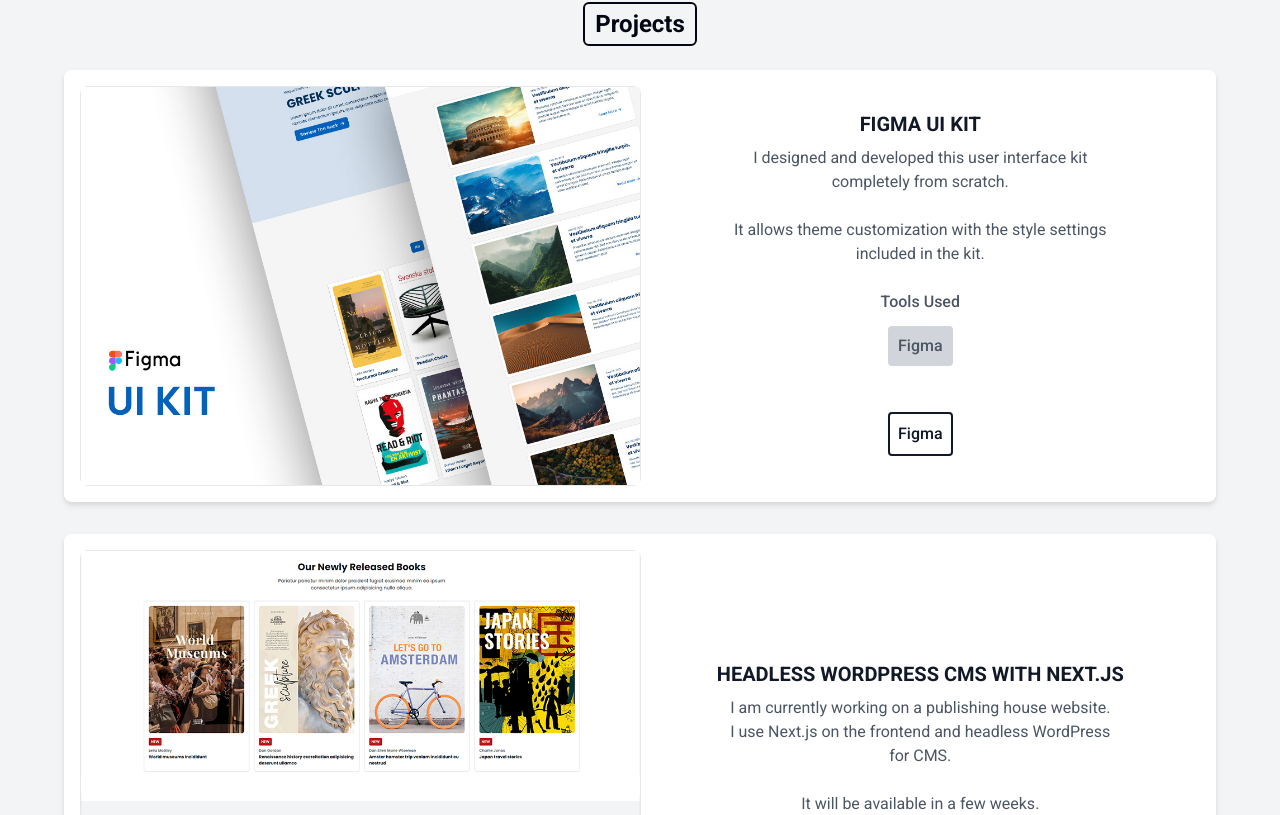
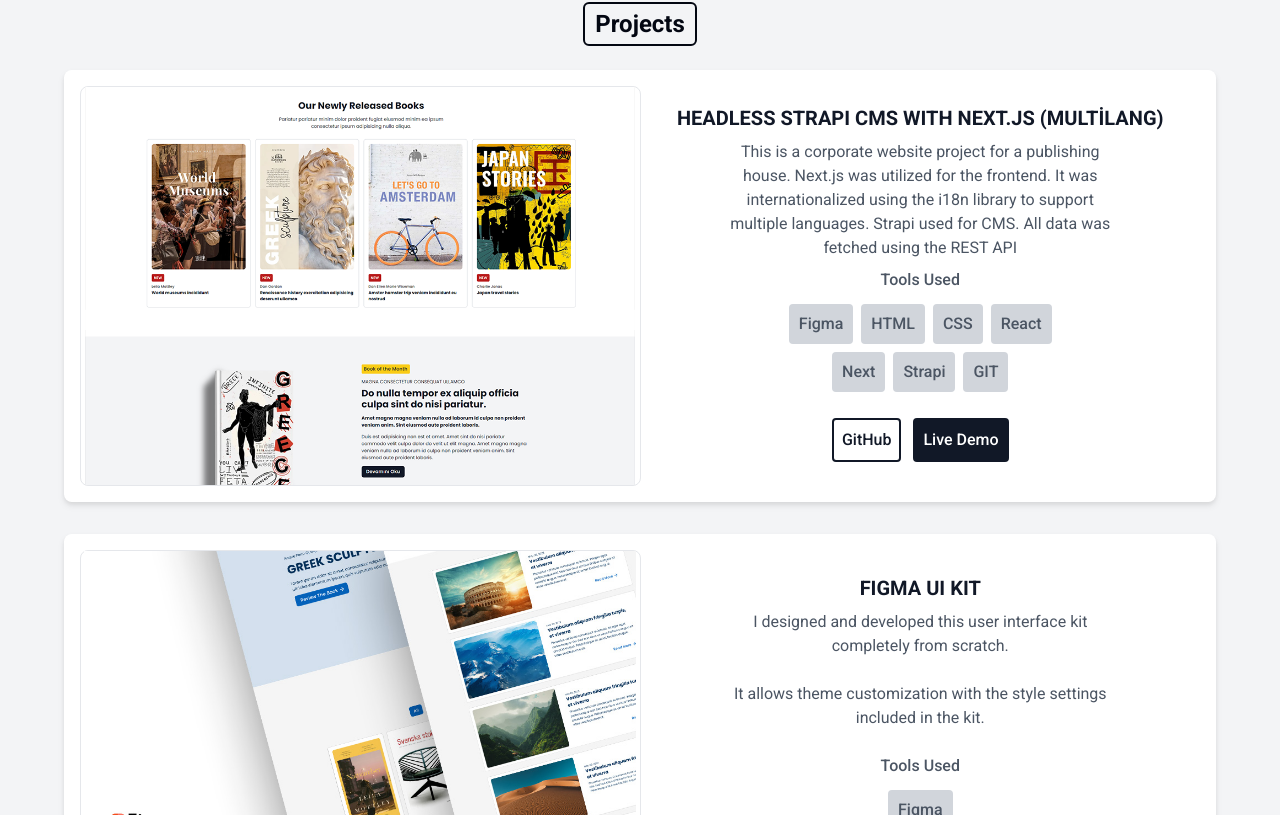
Before and after one commit to ahmet-dgn/portfolio-project, a Next.js app: page / in a window 1280 px wide. Shown: the part 1525-2340 px from the top of the page. Built offline with nearby package versions, Linux system fonts and the light colour scheme.

Commit message:
New project added

```diff
--- a/components/projects.js
+++ b/components/projects.js
@@ -1,9 +1,5 @@
 import Image from "next/image";
 import Link from "next/link";
-import Card from "./ui/card";
-
-import container from "./ui/container";
-import Container from "./ui/container";
 
 export default function Projects() {
   return (
@@ -16,13 +12,76 @@
       </p>
       <div className="space-y-8 w-full flex justify-center  items-center flex-col">
         <div className="p-4  rounded-lg bg-white drop-shadow-md flex  w-full max-w-6xl flex-col lg:flex-row">
-          <div className="relative w-full min-h-[300px] sm:min-h-[400px] border-gray-200 border rounded-lg">
+          <div className="relative w-full min-h-[250px] sm:min-h-[400px] border-gray-200 border rounded-lg">
+            <Image
+              src="/images/publishing_house.png"
+              fill
+              alt="Coffe Shop Project"
+              title="Coffe Shop Project"
+              className="rounded object-contain  "
+            />
+          </div>
+          <div className="flex flex-col items-center justify-center  text-center min-h-[400px] w-full">
+            <p className="text-h5 mb-2 uppercase font-bold text-gray-900">
+              {" "}
+              Headless Strapı CMS WIth Next.js (Multilang)
+            </p>
+            <p className="mb-2 max-w-sm text-gray-600 ">
+              This is a corporate website project for a publishing house.
+              Next.js was utilized for the frontend. It was internationalized
+              using the i18n library to support multiple languages. Strapi used
+              for CMS. All data was fetched using the REST API
+            </p>
+            <p className="text- font-medium mb-2 text-gray-600 ">Tools Used</p>
+            <div className="max-w-xs flex flex-wrap justify-center mb-4">
+              <p className="p-2.5 bg-gray-300 text-gray-600 font-medium leading-5 rounded m-1">
+                Figma
+              </p>
+              <p className="p-2.5 bg-gray-300 text-gray-600 font-medium leading-5 rounded m-1">
+                HTML
+              </p>
+              <p className="p-2.5 bg-gray-300 text-gray-600 font-medium leading-5 rounded m-1">
+                CSS
+              </p>
+              <p className="p-2.5 bg-gray-300 text-gray-600 font-medium leading-5 rounded m-1">
+                React
+              </p>
+              <p className="p-2.5 bg-gray-300 text-gray-600 font-medium leading-5 rounded m-1">
+                Next
+              </p>
+              <p className="p-2.5 bg-gray-300 text-gray-600 font-medium leading-5 rounded m-1">
+                Strapi
+              </p>
+              <p className="p-2.5 bg-gray-300 text-gray-600 font-medium leading-5 rounded m-1">
+                GIT
+              </p>
+            </div>
+            <div className="flex flex-wrap justify-center ">
+              <Link
+                href="https://github.com/ahmet-dgn/strapi-next-headless-cms.git"
+                className="p-2 font-medium leading-2 rounded border-2 border-custom-primary hover:bg-custom-primary  text-custom-primary hover:text-white m-1.5 block"
+                target="_blank"
+              >
+                GitHub
+              </Link>
+              <Link
+                href="https://headless-cms.ahmetcandgn.com"
+                className="p-2 font-medium leading-2 rounded border-2 border-custom-primary bg-custom-primary   text-white m-1.5 hover:bg-transparent hover:text-custom-primary block"
+                target="_blank"
+              >
+                Live Demo
+              </Link>
+            </div>
+          </div>
+        </div>
+        <div className="p-4  rounded-lg bg-white drop-shadow-md flex  w-full max-w-6xl flex-col lg:flex-row">
+          <div className="relative w-full min-h-[250px] sm:min-h-[400px] border-gray-200 border rounded-lg">
             <Image
               src="/images/figma-ui-kit.jpg"
               fill
               alt="Coffe Shop Project"
               title="Coffe Shop Project"
-              className="rounded object-cover  "
+              className="rounded object-contain  "
             />
           </div>
           <div className="flex flex-col items-center justify-center  text-center min-h-[400px] w-full">
@@ -55,38 +114,15 @@
             </div>
           </div>
         </div>
+
         <div className="p-4  rounded-lg bg-white drop-shadow-md flex  w-full max-w-6xl flex-col lg:flex-row">
-          <div className="relative w-full min-h-[300px] sm:min-h-[400px] border-gray-200 border rounded-lg">
-            <Image
-              src="/images/publishing_house.png"
-              fill
-              alt="Coffe Shop Project"
-              title="Coffe Shop Project"
-              className="rounded object-cover  "
-            />
-          </div>
-          <div className="flex flex-col items-center justify-center  text-center min-h-[400px] w-full">
-            <p className="text-h5 mb-2 uppercase font-bold text-gray-900">
-              {" "}
-              Headless Wordpress CMS WIth Next.js
-            </p>
-            <p className="mb-6 max-w-sm text-gray-600 ">
-              I am currently working on a publishing house website. I use
-              Next.js on the frontend and headless WordPress for CMS.
-            </p>
-            <p className="mb-6 max-w-sm text-gray-600 ">
-              It will be available in a few weeks.
-            </p>
-          </div>
-        </div>
-        <div className="p-4  rounded-lg bg-white drop-shadow-md flex  w-full max-w-6xl flex-col lg:flex-row">
-          <div className="relative w-full min-h-[300px] sm:min-h-[400px]">
+          <div className="relative w-full min-h-[250px] sm:min-h-[400px]">
             <Image
               src="/images/coffeShop.png"
               fill
               alt="Coffe Shop Project"
               title="Coffe Shop Project"
-              className="rounded object-cover  "
+              className="rounded object-contain   "
             />
           </div>
           <div className="flex flex-col items-center justify-center  text-center min-h-[400px] w-full">
@@ -146,13 +182,13 @@
           </div>
         </div>
         <div className="p-4  rounded-lg bg-white drop-shadow-md flex  w-full max-w-6xl flex-col lg:flex-row">
-          <div className="relative w-full  min-h-[300px] sm:min-h-[400px]">
+          <div className="relative w-full  min-h-[250px] sm:min-h-[400px]">
             <Image
               src="/images/expenseTracker.png"
               fill
               alt="Expense Tracker Project"
               title="Expense Tracker Project"
-              className="rounded object-cover "
+              className="rounded object-contain  "
             />
           </div>
           <div className="flex flex-col items-center justify-center  text-center min-h-[400px] w-full">
```
